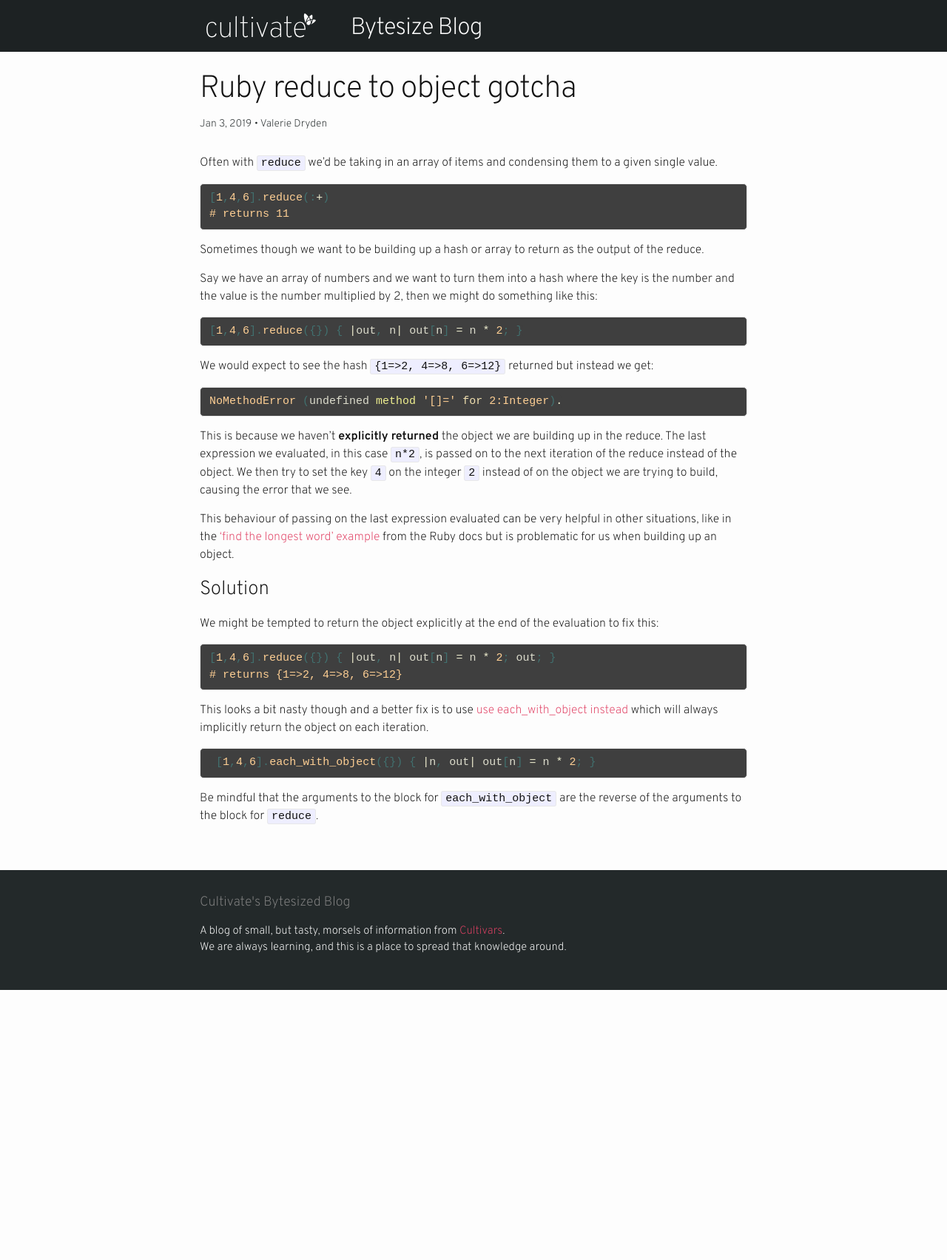
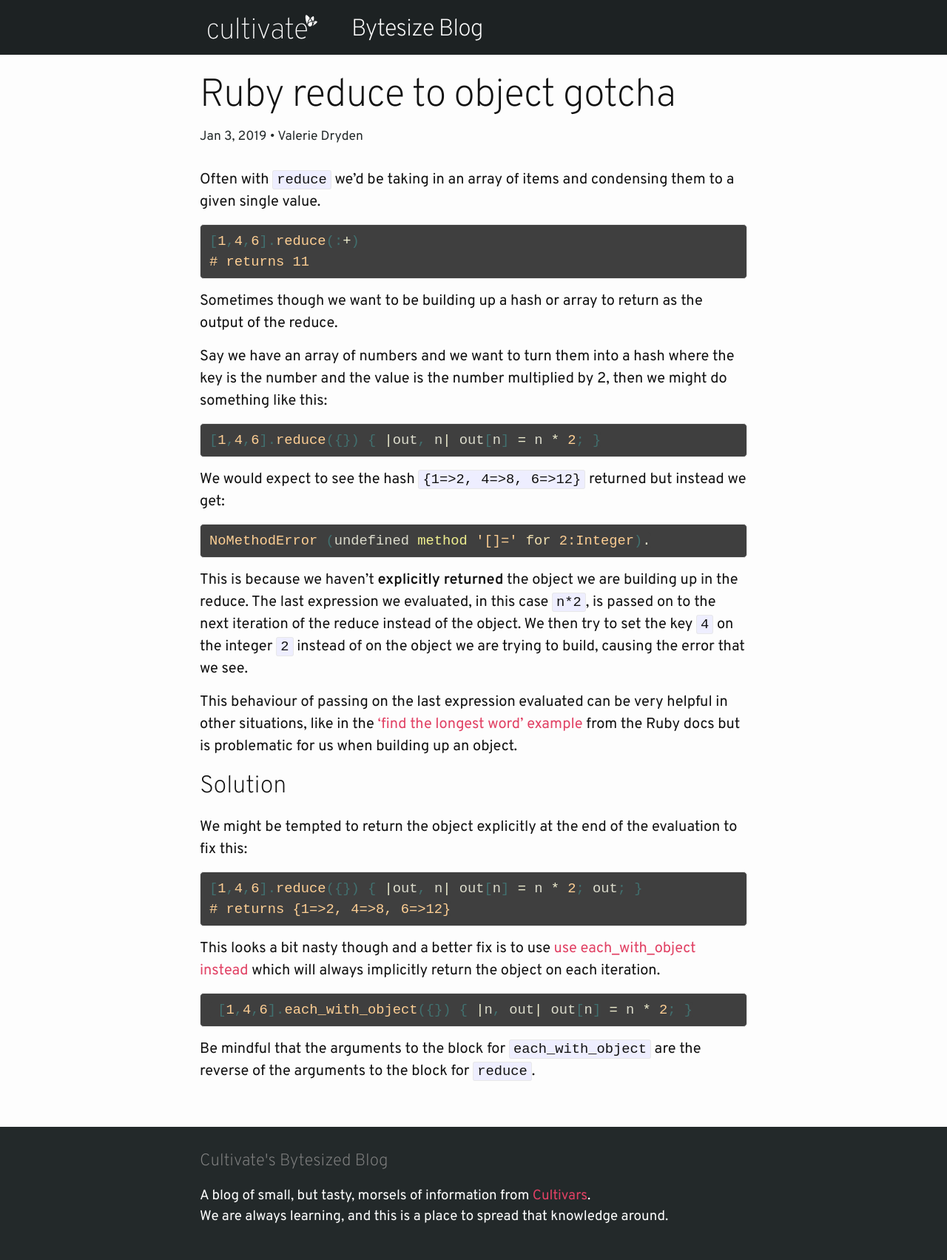
Before and after one commit to CultivateHQ/bytesize-blog, a Jekyll site: the page built from _posts/2019-01-03-ruby-reduce-to-object-gotcha.md, in a window 1280 px wide. Shown: the whole page at 74% size. Built offline with Jekyll 4.4.1, drawn with Linux system fonts in a browser that asks for light colours; before the commit the page ends 1338 px from its top, so only the background shows below that.

Commit message:
Update font-weights and base-font-size

```diff
--- a/_includes/head.html
+++ b/_includes/head.html
@@ -2,7 +2,8 @@
     <meta charset="utf-8" />
     <meta http-equiv="X-UA-Compatible" content="IE=edge" />
     <meta name="viewport" content="width=device-width, initial-scale=1" />
-    <link rel="shortcut icon" type="image/png" href="/favicon.png?" /> {%- seo -%}
-    <link href="//fonts.googleapis.com/css?family=Overpass:200,300,600,200italic,300italic,600italic" rel="stylesheet" type="text/css" />
+    <link rel="shortcut icon" type="image/png" href="/favicon.png?" />
+    {%- seo -%}
+    <link href="//fonts.googleapis.com/css?family=Overpass:200,400,600,400italic,600italic" rel="stylesheet" type="text/css" />
     <link rel="stylesheet" href="{{ "/assets/css/style.css" | relative_url }}"> {%- feed_meta -%} {%- if jekyll.environment == 'production' and site.google_analytics -%} {%- include google-analytics.html -%} {%- endif -%}
 </head>
--- a/_sass/cultivate/_base.scss
+++ b/_sass/cultivate/_base.scss
@@ -125,7 +125,7 @@ h3,
 h4,
 h5,
 h6 {
-    font-weight: $base-font-weight;
+    font-weight: 200;
 }
 
 
--- a/_sass/cultivate/_header.scss
+++ b/_sass/cultivate/_header.scss
@@ -21,7 +21,7 @@
     .site-title {
         margin-top: 6px;
         font-weight: 100;
-        @include relative-font-size(2);
+        @include relative-font-size(1.6);
         letter-spacing: -1px;
         &,
         &:visited {
--- a/_sass/cultivate/_variables.scss
+++ b/_sass/cultivate/_variables.scss
@@ -10,8 +10,8 @@ sans-serif,
 "Apple Color Emoji",
 "Segoe UI Emoji",
 "Segoe UI Symbol" !default;
-$base-font-size: 16px !default;
-$base-font-weight: 200 !default;
+$base-font-size: 20px !default;
+$base-font-weight: 400 !default;
 $small-font-size: $base-font-size * 0.875 !default;
 $base-line-height: 1.5 !default;
 $spacing-unit: 30px !default;
```
